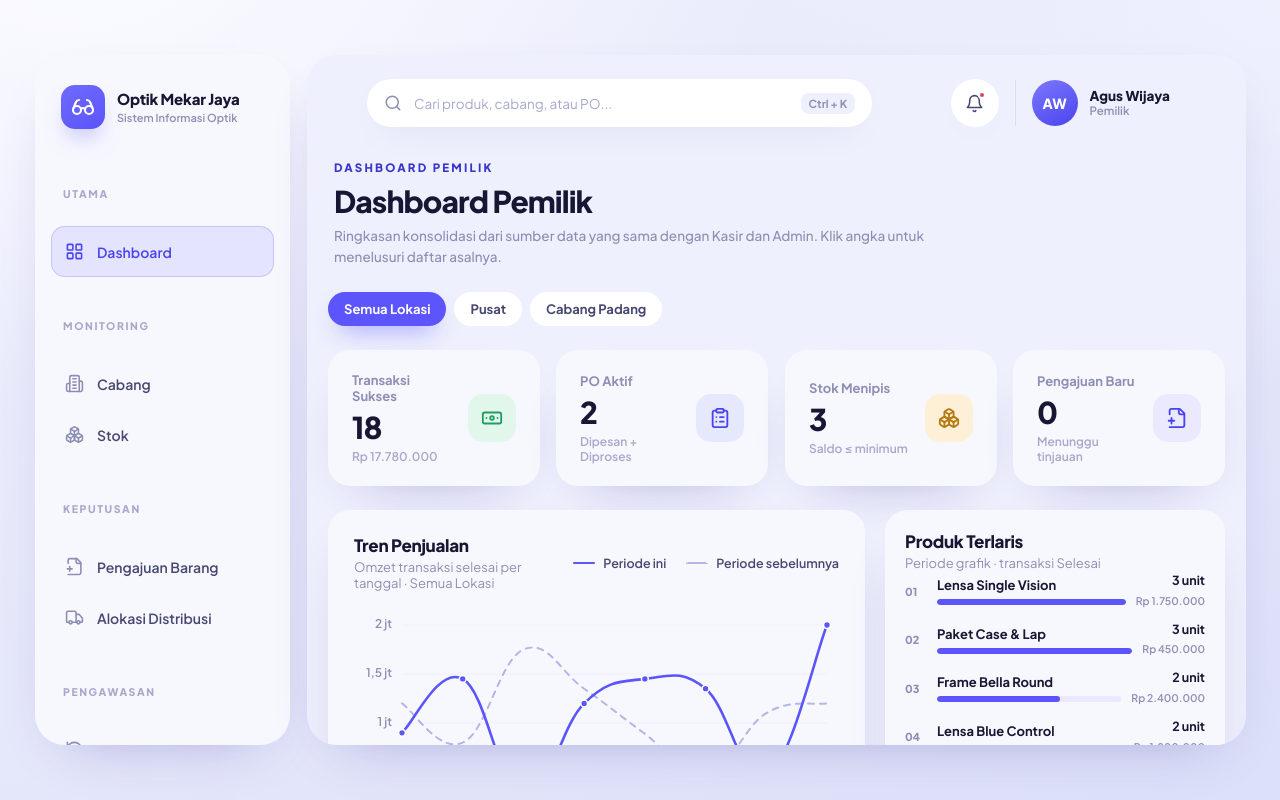
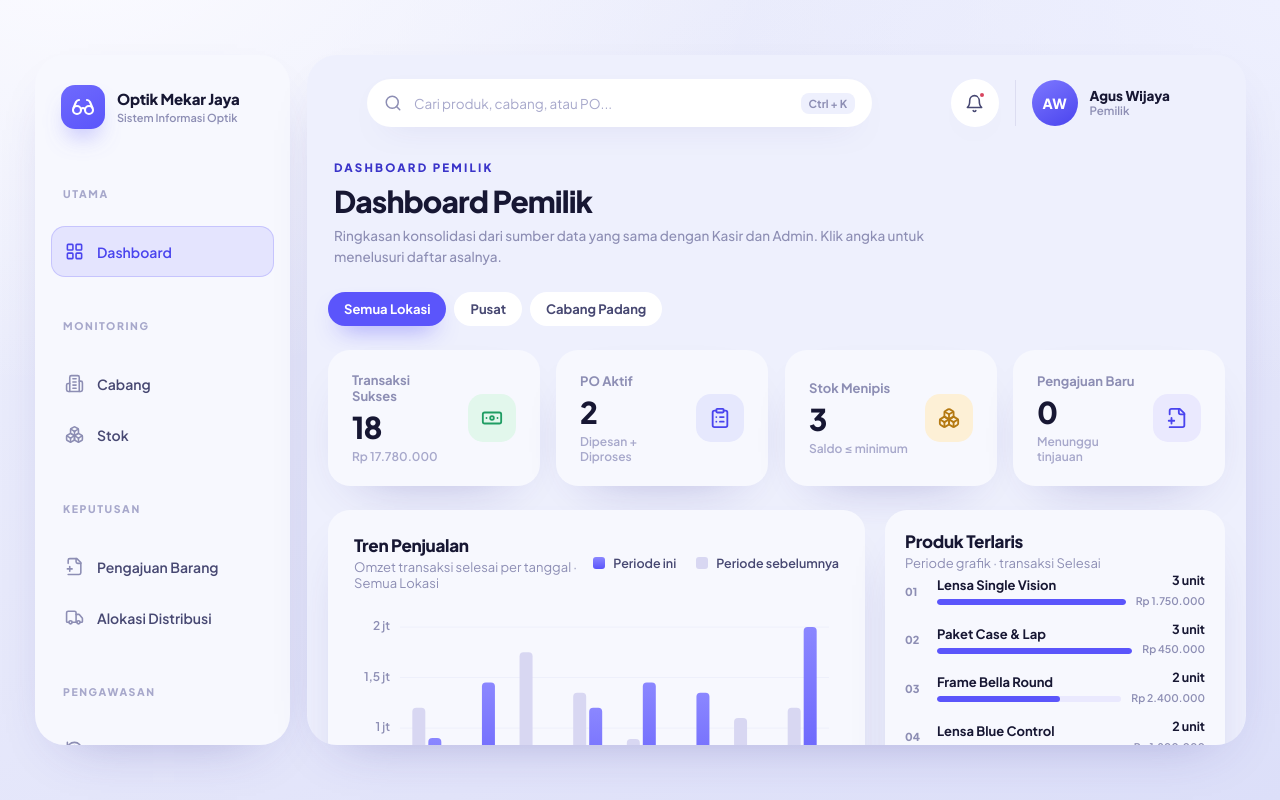
Before and after one commit to alfisukri16-del/simpos, a React (Vite) app: page /owner/login in a window 1280 px wide. Both pictures are taken after a click on the button "Masuk". Built offline with nearby package versions, Linux system fonts and the light colour scheme.

Commit message:
Dashboard Pemilik: grafik tren penjualan jadi bar chart dengan animasi

```diff
--- a/src/components/SalesLineChart.tsx
+++ b/src/components/SalesBarChart.tsx
@@ -1,6 +1,6 @@
 import { useEffect, useRef, useState } from "react";
 
-/* Line chart dua seri: periode ini (garis penuh + titik) vs periode sebelumnya (garis putus-putus). */
+/* Bar chart dua seri: periode ini (batang penuh) vs periode sebelumnya (batang muda). */
 
 export type TrendPoint = {
   key: string;
@@ -36,25 +36,7 @@ function tickLabel(v: number) {
   return String(v);
 }
 
-/** Kurva halus (cardinal spline) supaya garis tidak terlihat kaku. */
-function smoothPath(pts: Array<{ x: number; y: number }>) {
-  if (pts.length === 0) return "";
-  if (pts.length === 1) return `M ${pts[0].x} ${pts[0].y}`;
-  const t = 0.2;
-  let d = `M ${pts[0].x} ${pts[0].y}`;
-  for (let i = 0; i < pts.length - 1; i++) {
-    const p0 = pts[i - 1] ?? pts[i];
-    const p1 = pts[i];
-    const p2 = pts[i + 1];
-    const p3 = pts[i + 2] ?? p2;
-    d += ` C ${p1.x + (p2.x - p0.x) * t} ${p1.y + (p2.y - p0.y) * t}, ${
-      p2.x - (p3.x - p1.x) * t
-    } ${p2.y - (p3.y - p1.y) * t}, ${p2.x} ${p2.y}`;
-  }
-  return d;
-}
-
-export default function SalesLineChart({ points, previous }: Props) {
+export default function SalesBarChart({ points, previous }: Props) {
   const box = useRef<HTMLDivElement>(null);
   const [width, setWidth] = useState(800);
 
@@ -71,8 +53,8 @@ export default function SalesLineChart({ points, previous }: Props) {
 
   const W = Math.max(280, Math.round(width));
   const compact = W < 560;
-  const H = compact ? 240 : 290;
-  const M = { left: compact ? 48 : 58, right: compact ? 12 : 18, top: 14, bottom: 30 };
+  const H = compact ? 250 : 300;
+  const M = { left: compact ? 46 : 56, right: 10, top: 16, bottom: 32 };
 
   const plotW = W - M.left - M.right;
   const plotH = H - M.top - M.bottom;
@@ -85,18 +67,11 @@ export default function SalesLineChart({ points, previous }: Props) {
   for (let v = 0; v <= max + 1e-9; v += step) ticks.push(Number(v.toFixed(6)));
 
   const n = points.length;
-  const xOf = (i: number) => (n === 1 ? M.left + plotW / 2 : M.left + (plotW * i) / (n - 1));
+  const slot = plotW / Math.max(n, 1);
+  const gap = compact ? 3 : 4;
+  const barW = Math.max(6, Math.min(compact ? 13 : 20, (slot * 0.62 - gap) / 2));
   const yOf = (v: number) => M.top + plotH * (1 - v / max);
-
-  const curPts = points.map((p, i) => ({ x: xOf(i), y: yOf(p.value) }));
-  const prevPts = points
-    .map((_, i) => {
-      const v = previous[i];
-      return v == null ? null : { x: xOf(i), y: yOf(v) };
-    })
-    .filter((p): p is { x: number; y: number } => p !== null);
-
-  const labelStep = Math.max(1, Math.ceil(n / (compact ? 3 : 4)));
+  const labelStep = Math.max(1, Math.ceil(n / (compact ? 4 : 8)));
 
   return (
     <div className="sales-svg-wrap" ref={box}>
@@ -106,6 +81,13 @@ export default function SalesLineChart({ points, previous }: Props) {
         role="img"
         aria-label="Grafik tren penjualan: periode ini dibanding periode sebelumnya"
       >
+        <defs>
+          <linearGradient id="salesBarFill" x1="0" y1="0" x2="0" y2="1">
+            <stop offset="0%" stopColor="#8b87ff" />
+            <stop offset="100%" stopColor="#5b55fb" />
+          </linearGradient>
+        </defs>
+
         {/* gridline + angka sumbu Y */}
         {ticks.map((t) => {
           const y = yOf(t);
@@ -119,34 +101,44 @@ export default function SalesLineChart({ points, previous }: Props) {
           );
         })}
 
-        {/* periode sebelumnya */}
-        {prevPts.length > 1 && (
-          <path
-            d={smoothPath(prevPts)}
-            fill="none"
-            stroke="#b7b5e4"
-            strokeWidth={2}
-            strokeDasharray="6 6"
-            strokeLinecap="round"
+        <g className="sales-bars">
+          {points.map((p, i) => {
+            const cx = M.left + slot * (i + 0.5);
+            const prev = previous[i];
+            const curH = p.value > 0 ? Math.max(baseY - yOf(p.value), 3) : 0;
+            const prevH = prev == null ? 0 : prev > 0 ? Math.max(baseY - yOf(prev), 3) : 0;
+            return (
+              <g key={p.key} className="sales-bar-group">
+                <title>{`${p.full} · ${p.count} transaksi · ${tickLabel(p.value)}`}</title>
+                {prev != null && (
+                  <rect
+                    className="sales-bar is-prev"
+                    x={cx - barW - gap / 2}
+                    y={baseY - prevH}
+                    width={barW}
+                    height={prevH}
+                    rx={4}
+                    fill="#d8d7f2"
                   />
                 )}
-
-        {/* periode ini */}
-        <path d={smoothPath(curPts)} fill="none" stroke="var(--accent)" strokeWidth={2.6} strokeLinecap="round" />
-
-        {/* titik + label sumbu X */}
-        {curPts.map((p, i) => (
-          <g key={points[i].key} className="sales-dot-group">
-            <title>{`${points[i].full} · ${points[i].count} transaksi · ${tickLabel(points[i].value)}`}</title>
-            <circle cx={p.x} cy={p.y} r={9} fill="transparent" />
-            <circle cx={p.x} cy={p.y} r={3.4} fill="var(--accent)" stroke="#fff" strokeWidth={1.5} className="sales-dot" />
+                <rect
+                  className="sales-bar"
+                  x={cx + gap / 2}
+                  y={baseY - curH}
+                  width={barW}
+                  height={curH}
+                  rx={4}
+                  fill="url(#salesBarFill)"
+                />
                 {i % labelStep === 0 && (
-              <text x={p.x} y={baseY + 20} textAnchor="middle" className="sales-xlabel">
-                {points[i].label}
+                  <text x={cx} y={baseY + 21} textAnchor="middle" className="sales-xlabel">
+                    {p.label}
                   </text>
                 )}
               </g>
-        ))}
+            );
+          })}
+        </g>
       </svg>
     </div>
   );
--- a/src/pages/owner/OwnerDashboardPage.tsx
+++ b/src/pages/owner/OwnerDashboardPage.tsx
@@ -4,7 +4,7 @@ import { ArrowRight, Banknote, Boxes, ClipboardList, FilePlus2 } from "lucide-re
 import { BRANCHES } from "../../store/sharedStore";
 import { useSharedStore } from "../../store/sharedStore";
 import { Chip, PageHeader, StatCard, StatusPill, formatIDR } from "../../components/ui";
-import SalesLineChart from "../../components/SalesLineChart";
+import SalesBarChart from "../../components/SalesBarChart";
 import "../../styles/pages.css";
 import "../../styles/admin.css";
 
@@ -184,11 +184,11 @@ export default function OwnerDashboardPage() {
           </div>
           <div className="chart-legend">
             <span className="lg-item">
-              <i className="lg-line" />
+              <i className="lg-bar" />
               Periode ini
             </span>
             <span className="lg-item">
-              <i className="lg-line is-dashed" />
+              <i className="lg-bar is-prev" />
               Periode sebelumnya
             </span>
           </div>
@@ -197,7 +197,7 @@ export default function OwnerDashboardPage() {
         {chart.points.length === 0 ? (
           <div className="empty-note">Belum ada transaksi selesai pada cakupan ini.</div>
         ) : (
-          <SalesLineChart points={chart.points} previous={chart.previous} />
+          <SalesBarChart points={chart.points} previous={chart.previous} />
         )}
       </section>
 
--- a/src/styles/pages.css
+++ b/src/styles/pages.css
@@ -1715,16 +1715,16 @@ table.tt td:last-child .row-actions {
   white-space: nowrap;
 }
 
-.lg-line {
-  display: block;
-  width: 22px;
-  height: 0;
-  border-top: 2.5px solid var(--accent);
-  border-radius: 2px;
-}
-
-.lg-line.is-dashed {
-  border-top: 2px dashed #b7b5e4;
+.lg-bar {
+  display: block;
+  width: 12px;
+  height: 12px;
+  border-radius: 3px;
+  background: linear-gradient(180deg, #8b87ff, #5b55fb);
+}
+
+.lg-bar.is-prev {
+  background: #d8d7f2;
 }
 
 .sales-svg-wrap {
@@ -1751,12 +1751,12 @@ table.tt td:last-child .row-actions {
   fill: var(--muted);
 }
 
-.sales-dot {
-  transition: r 0.15s ease;
-}
-
-.sales-dot-group:hover .sales-dot {
-  r: 5;
+.sales-bar-group .sales-bar {
+  transition: opacity 0.15s ease;
+}
+
+.sales-bar-group:hover .sales-bar {
+  opacity: 0.82;
 }
 
 @media (max-width: 900px) {
```
Lines whose indentation alone changed are shown as unchanged.
